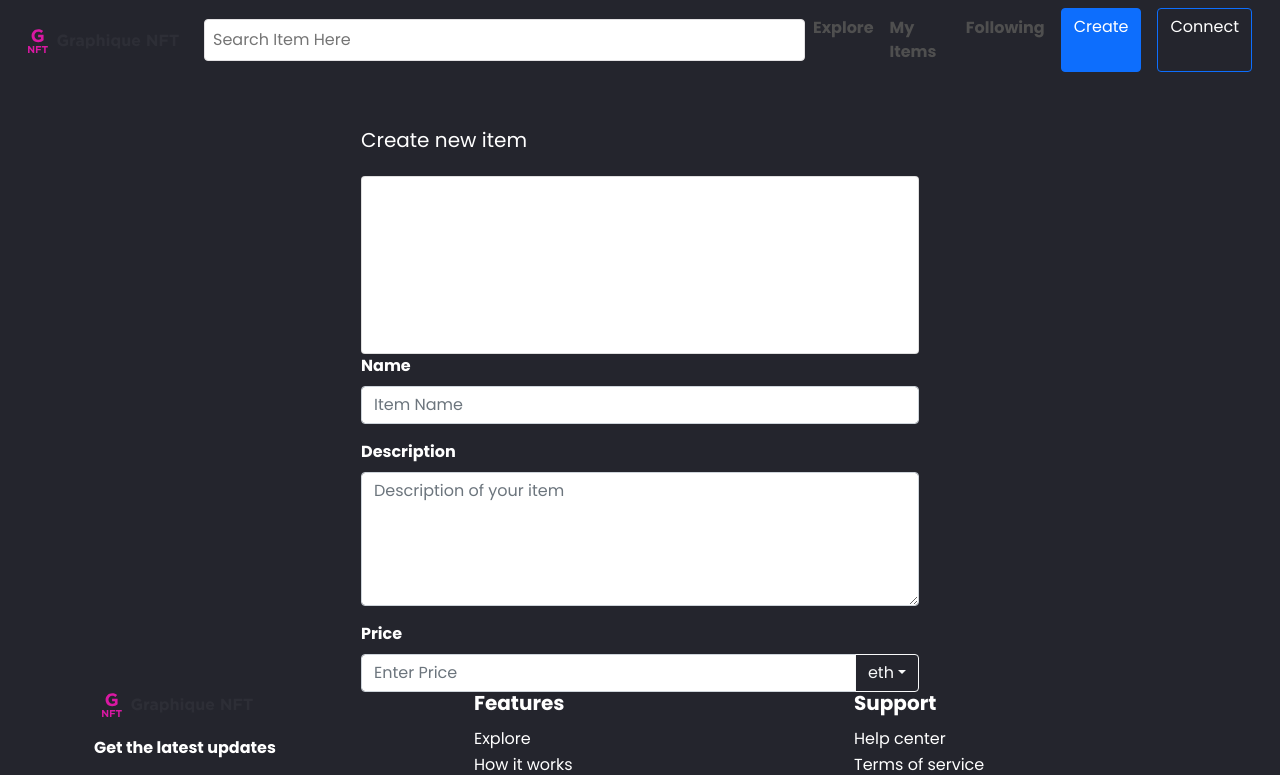
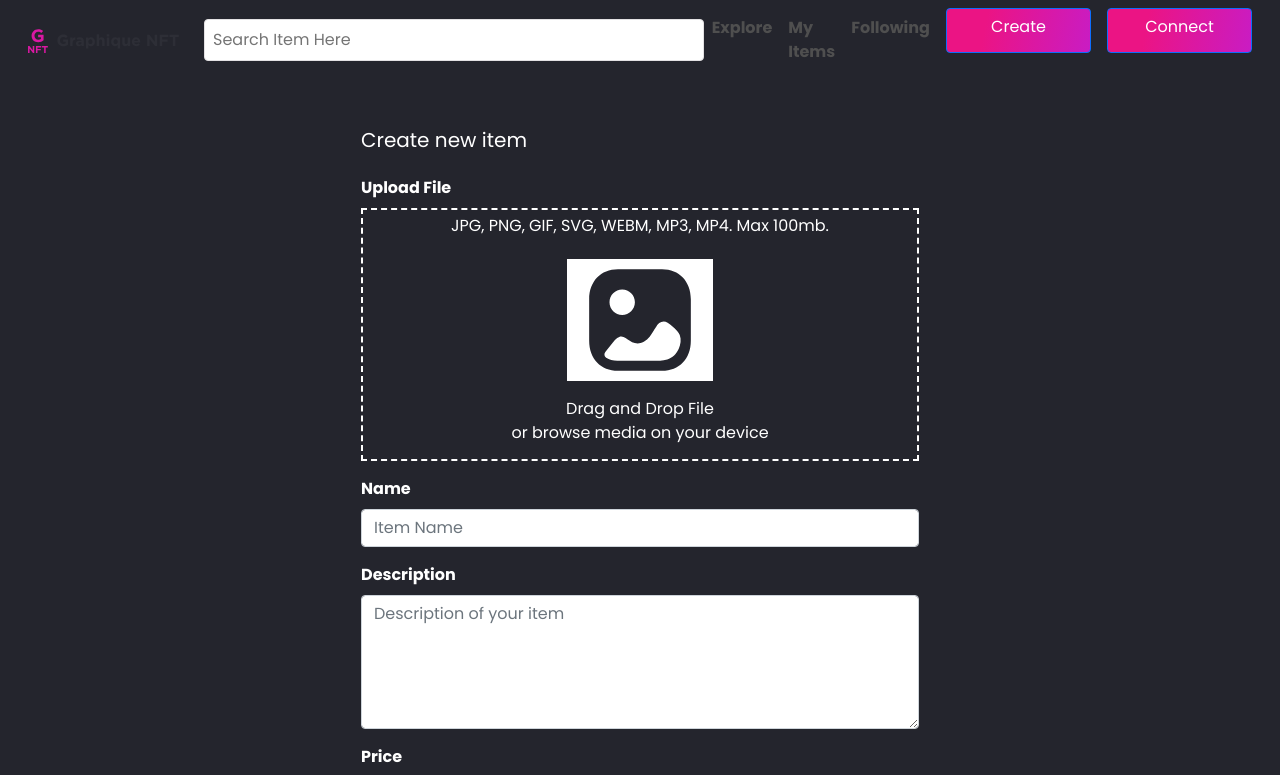
Before and after one commit to roshie/graphique-nft, a React (Create React App) app: page /create-item in a window 1280 px wide. Shown: the top 775 px of the page. Built offline with nearby package versions, Linux system fonts and the light colour scheme; a web font is replaced by a local one.

Commit message:
upload file

```diff
--- a/src/assets/css/index.css
+++ b/src/assets/css/index.css
@@ -35,3 +35,36 @@ h3 {
   height: 15px;
   margin: 8px;
 }
+
+.btn {
+  display: flex;
+  flex-direction: row;
+  justify-content: center;
+  align-items: center;
+  padding: 9px 30px;
+
+  position: static;
+  width: 145px;
+  height: 45px;
+  left: 155px;
+  top: 0px;
+
+  border-radius: 10px;
+
+
+  /* Red Linear */
+
+  background: linear-gradient(
+    101.12deg,
+    #eb1484 27.35%,
+    #c91cc3 99.99%,
+    #c81cc5 100%,
+    #c81cc5 100%
+  );
+  /* Inside auto layout */
+
+  flex: none;
+  order: 0;
+  flex-grow: 0;
+  margin: 0px 10px;
+}
--- a/src/pages/CreateItem.jsx
+++ b/src/pages/CreateItem.jsx
@@ -1,17 +1,41 @@
-import Layout from "../components/Layout";
 import { Card, Form } from "react-bootstrap";
+import Image from "../assets/images/image.svg";
 
 export default function CreateItem() {
   return (
     <>
       <div className="container d-flex mt-5 justify-content-center">
-          <h5 className="w-50 text-start mb-4">Create new item</h5>
+        <h5 className="w-50 text-start mb-4 w-md-100">Create new item</h5>
       </div>
       <div className="container d-flex justify-content-center">
         <Form className="col-md-6 col-12">
-            <Card className="h-50">
-            </Card>
-            <Form.Group className="mb-3" controlId="exampleForm.ControlInput1">
+          <Form.Label>
+            <b>Upload File</b>
+          </Form.Label>
+          {/* <Card className="h-50" style={{border: "dashed "}}></Card> */}
+          <div
+            className="d-flex justify-content-center"
+            style={{ position: "relative" }}
+          >
+            <div className="d-flex row justify-content-center align-items-center" >
+              <h6 className="text-center mt-2">JPG, PNG, GIF, SVG, WEBM, MP3, MP4. Max 100mb.</h6>
+            <img src={Image} className="img-fluid m-3 w-25 bg-white" alt=" " />
+            <p className="text-center"> Drag and Drop File <br/>or browse media on your device</p>
+            </div>
+
+              <div
+                style={{
+                  border: "dashed 2px",
+                  position: "absolute",
+                  top: 0,
+                  bottom: 0,
+                  left: 0,
+                  right: 0,
+                }}
+              >
+              </div>
+          </div>
+          <Form.Group className="mb-3 mt-3" controlId="exampleForm.ControlInput1">
             <Form.Label>
               <b>Name</b>
             </Form.Label>
@@ -42,7 +66,7 @@ export default function CreateItem() {
                 aria-label="Text input with dropdown button"
               />
               <button
-                  class="btn btn-outline-light dropdown-toggle"
+                class="btn-outline-secondary dropdown-toggle"
                 type="button"
                 data-bs-toggle="dropdown"
                 aria-expanded="false"
@@ -50,32 +74,17 @@ export default function CreateItem() {
                 eth
               </button>
               <ul class="dropdown-menu dropdown-menu-end">
-                  <li>
-                    <a class="dropdown-item" href="#">
-                      Action
-                    </a>
-                  </li>
-                  <li>
-                    <a class="dropdown-item" href="#">
-                      Another action
-                    </a>
-                  </li>
-                  <li>
-                    <a class="dropdown-item" href="#">
-                      Something else here
-                    </a>
-                  </li>
+                <li>Test</li>
+                <li>Test</li>
                 <li>
                   <hr class="dropdown-divider" />
-                  </li>
-                  <li>
-                    <a class="dropdown-item" href="#">
-                      Separated link
-                    </a>
                 </li>
               </ul>
             </div>
           </Form.Group>
+          <div className="container w-25">
+            <button className="btn mt-3">Create Item</button>
+          </div>
         </Form>
       </div>
     </>
```
Lines whose indentation alone changed are shown as unchanged.
